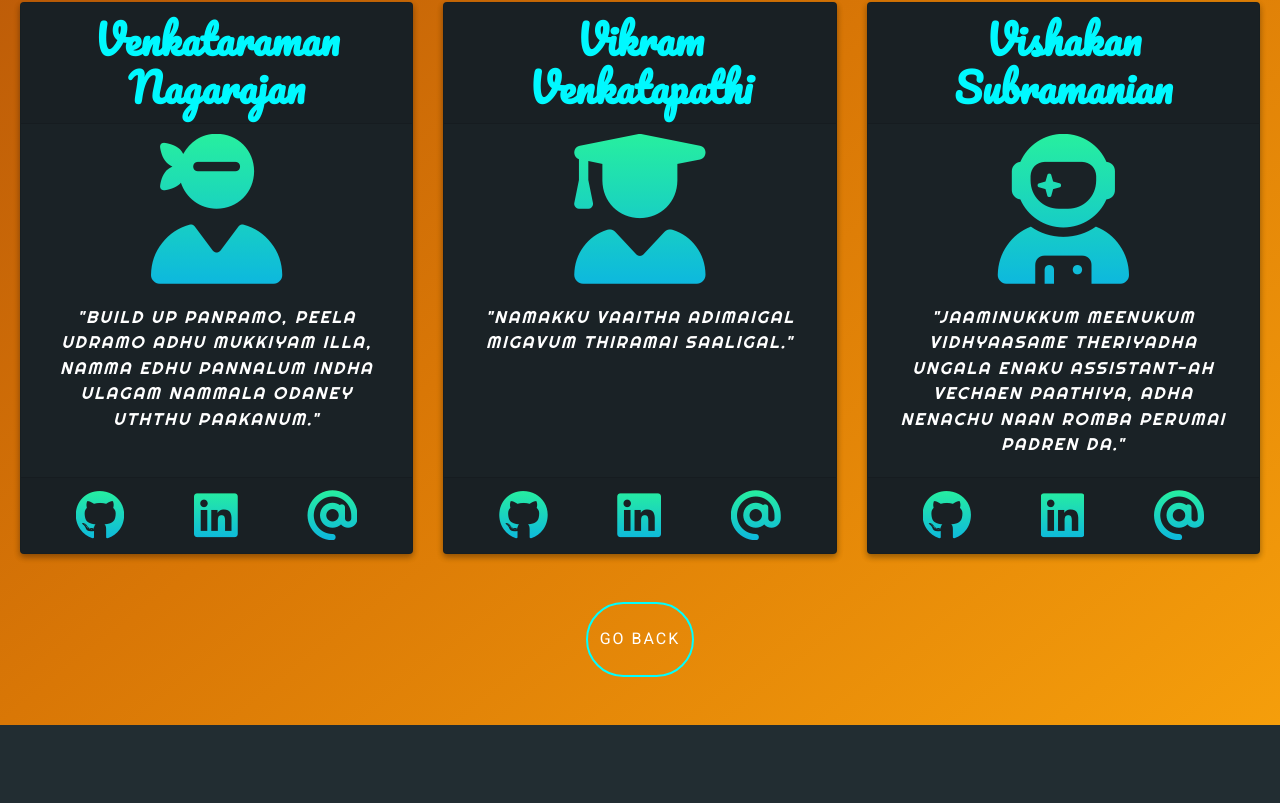
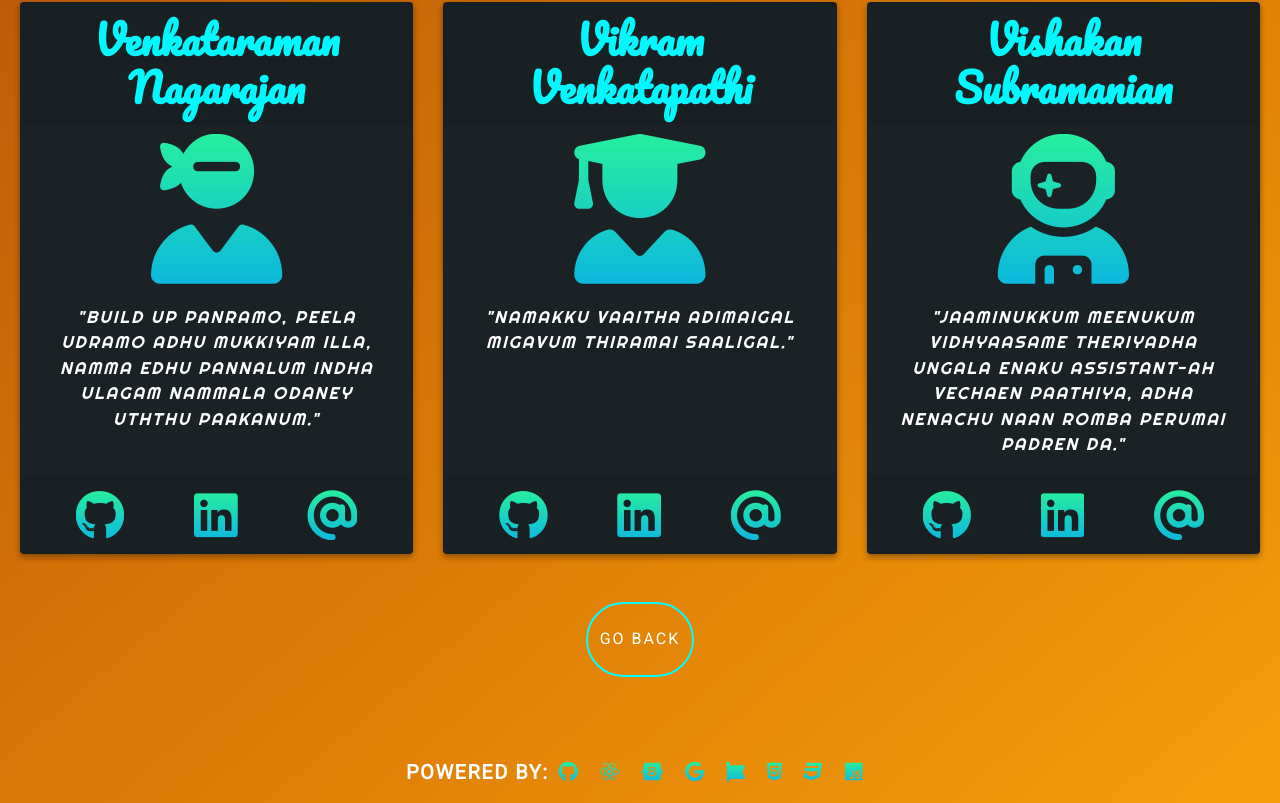
Before and after one commit to svishakan/OOAD-Project, a React (Create React App) app in the folder quiz-app/: page /about in a window 1280 px wide. Shown: the part 284-1087 px from the top of the page. Before the commit the page ends 1009 px from the top, so only its background shows below. Built offline with nearby package versions, Linux system fonts and the light colour scheme; no server answers.

Commit message:
Added footer :candy:

```diff
--- a/quiz-app/src/components/about.css
+++ b/quiz-app/src/components/about.css
@@ -39,6 +39,40 @@ body {
     -webkit-text-fill-color: transparent;
 }
 
+.connect-img:hover {
+    background: -webkit-linear-gradient(#ffee28, #ff7843);
+    -webkit-background-clip: text;
+    -webkit-text-fill-color: transparent;
+    transition-delay: 0.2s;
+}
+
+.about-footer {
+    padding-top: 2.5%;
+    color: white;
+    text-transform: uppercase;
+    letter-spacing: 1.5px;
+    font-size: 20px;
+    font-weight: bold;
+}
+
+.footer-img {
+    height: 1em;
+    font-size: 1em;
+    line-height: 1em;
+    padding-right: 0.5em;
+    padding-left: 0.5em;
+    background: -webkit-linear-gradient(#27ef9f, #0db8de);
+    -webkit-background-clip: text;
+    -webkit-text-fill-color: transparent;
+}
+
+.footer-img:hover {
+    background: -webkit-linear-gradient(#ffee28, #ff7843);
+    -webkit-background-clip: text;
+    -webkit-text-fill-color: transparent;
+    transition-delay: 0.2s;
+}
+
 .about-title {
     font-size: 3em;
     margin-top: 25px;
@@ -68,15 +102,8 @@ body {
     letter-spacing: 2px;
 }
 
-.card:hover{
-    box-shadow: 0px 0px 5px #F4D03F, 0px 0px 20px#F4D03F, 0px 0px 40px #F4D03F;
-}
-
-.connect-img:hover {
-    background: -webkit-linear-gradient(#ffee28, #ff7843);
-    -webkit-background-clip: text;
-    -webkit-text-fill-color: transparent;
-    transition-delay: 0.2s;
+.card:hover {
+    box-shadow: 0px 0px 5px #f4d03f, 0px 0px 20px#F4D03F, 0px 0px 40px #f4d03f;
 }
 
 .card-custom-margin {
--- a/quiz-app/src/components/about.js
+++ b/quiz-app/src/components/about.js
@@ -42,7 +42,7 @@ const About = () => {
                     <div className="card about-box">
                         <h1 className="card-header title-name">Vishakan Subramanian</h1>
                         <i className="card-img-top card-custom-img fas fa-user-astronaut"></i>
-                        <div className="card-body" style={{wordWrap: "break-word"}}>
+                        <div className="card-body" style={{ wordWrap: "break-word" }}>
                             <p className="card-text text-white card-p-text">
                                 "Jaaminukkum Meenukum Vidhyaasame Theriyadha Ungala Enaku Assistant-ah Vechaen Paathiya, Adha Nenachu Naan Romba Perumai Padren Da."
                             </p>
@@ -64,6 +64,18 @@ const About = () => {
                         GO BACK</button>
                 </Link>
             </div>
+            <div className="about-footer text-center">
+                <p>Powered By:
+                <i className="footer-img fab fa-github" />
+                    <i className="footer-img fab fa-react" />
+                    <i className="footer-img fab fa-bootstrap" />
+                    <i className="footer-img fab fa-google" />
+                    <i className="footer-img fab fa-font-awesome" />
+                    <i className="footer-img fab fa-html5" />
+                    <i className="footer-img fab fa-css3" />
+                    <i className="footer-img fab fa-js" />
+                </p>
+            </div>
         </div>
     );
 };
```
